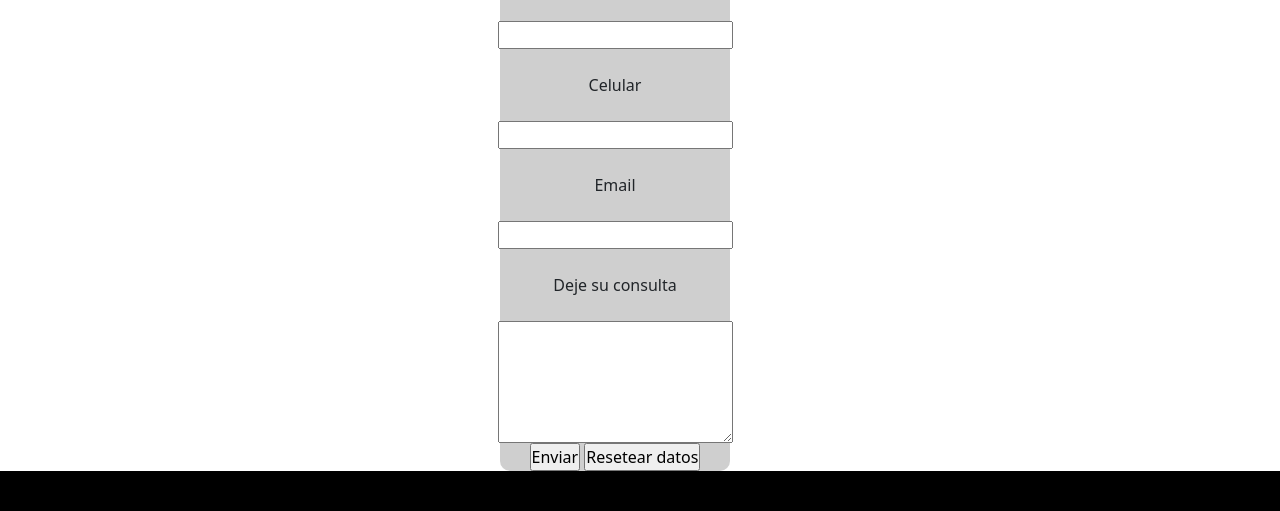
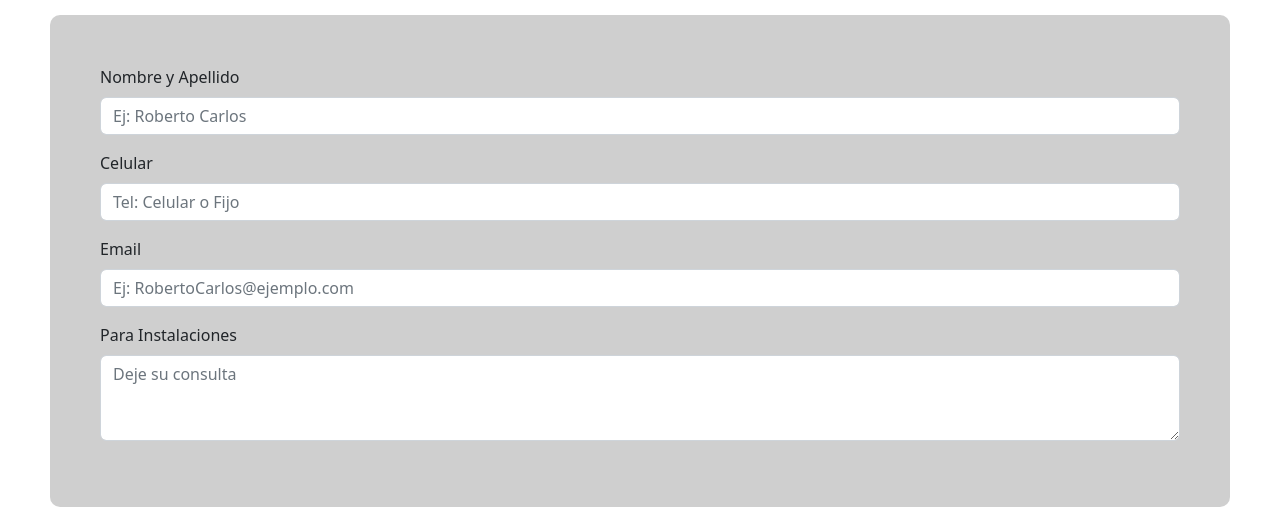
Before and after one commit to LucasJarrys/PFJarrys, a plain HTML site: page page/instalacione.html in a window 1280 px wide. Shown: the part 199-710 px from the top of the page. Drawn offline with nearby package versions, Linux system fonts and the light colour scheme.

Commit message:
formulario BS

```diff
--- a/page/instalacione.html
+++ b/page/instalacione.html
@@ -53,24 +53,26 @@
 
     <h1>CONTACTENOS</h1>
 
-    <form action="" method="get" class="formulario">
-        <label for="name">Nombre y Apellido</label><br>
-        <input type="text" name="name"  id="name" class="casillero"><br>
+     <!-- Formulario -->
+<div class="formulario">
+    <div class="mb-3">
+        <label for="exampleFormControlInput1" class="form-label">Nombre y Apellido</label>
+        <input type="text" class="form-control" id="exampleFormControlInput1" placeholder="Ej: Roberto Carlos">
+    </div>
+    <div class="mb-3">
+      <label for="exampleFormControlInput1" class="form-label">Celular</label>
+      <input type="tel" class="form-control" id="exampleFormControlInput1" placeholder="Tel: Celular o Fijo">
+    </div>
+    <div class="mb-3">
+        <label for="exampleFormControlInput1" class="form-label">Email</label>
+        <input type="email" class="form-control" id="exampleFormControlInput1" placeholder="Ej: RobertoCarlos@ejemplo.com">
+    </div>
+      <div class="mb-3">
+        <label for="exampleFormControlTextarea1" class="form-label">Para Instalaciones</label>
+        <textarea class="form-control" id="exampleFormControlTextarea1" placeholder="Deje su consulta" rows="3"></textarea>
+      </div>
+</div>
 
-        <label for="phone">Celular</label><br>
-        <input type="tel" name="phone" id="phone" class="casillero"><br>
-
-        <label for="email">Email</label><br>
-        <input type="email" name="email" id="email" class="casillero"><br>
-
-        <label for="mensaje">Deje su consulta</label><br>
-        <textarea name="mensaje" id="mensaje" cols="20" rows="5" class="casillero"></textarea>
-
-        <div class="boton">
-        <input type="submit" value="Enviar" class="enviar">
-        <input type="reset" value="Resetear datos" class="enviar">
-        </div>
-    </form>
 
      <!-- footer -->
 
--- a/style.css
+++ b/style.css
@@ -141,13 +141,11 @@ img.imagen-4{
 }
 
 .formulario{
-    display: grid;
-    justify-content: center;
+
     background-color: rgb(207, 207, 207);
-    margin-left: 500px;
-    margin-right: 550px;
-    text-align: center;
     border-radius: 10px;
+    padding: 50px;
+    margin: 50px;
 }
 
 .logo{
```
